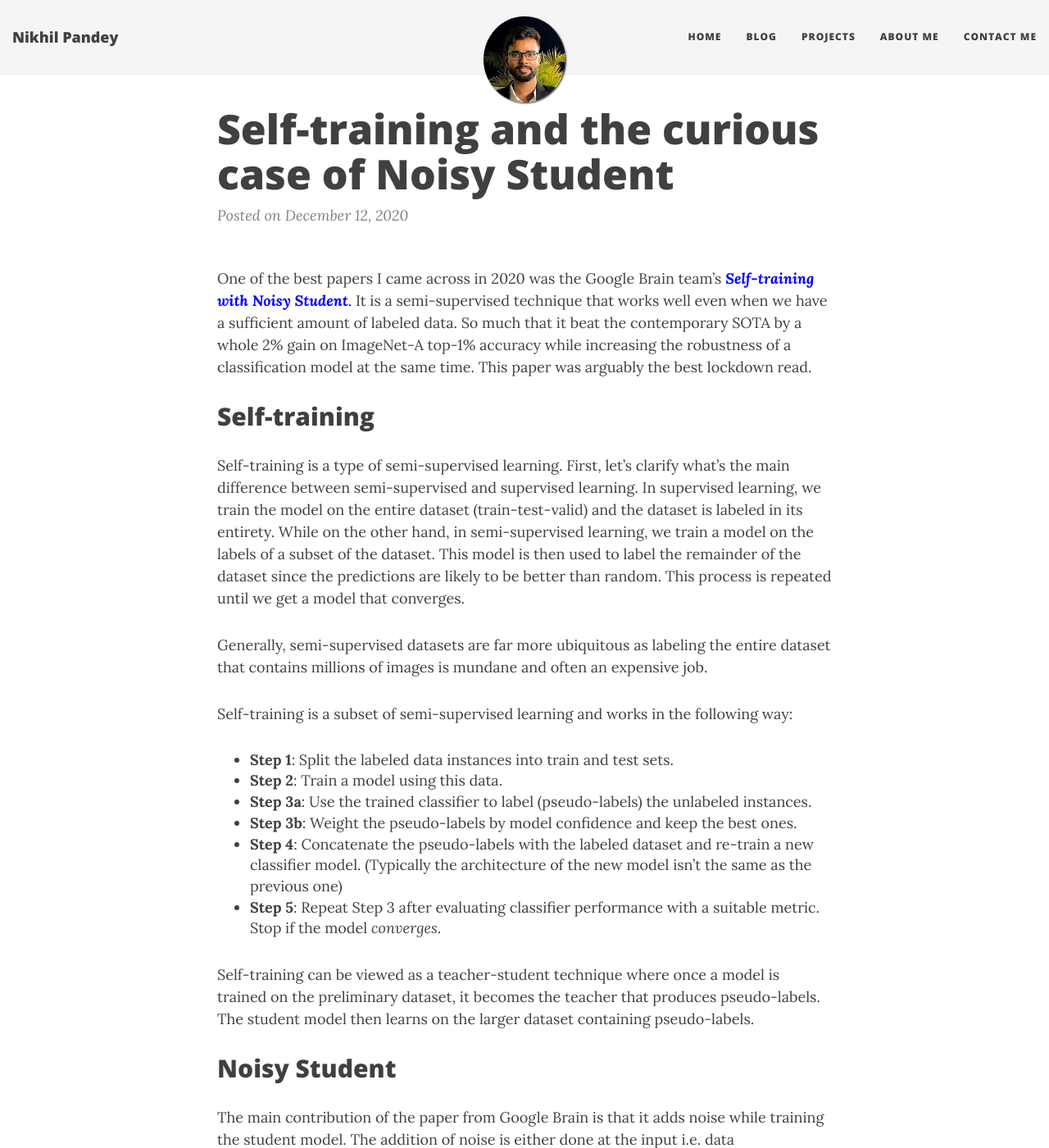
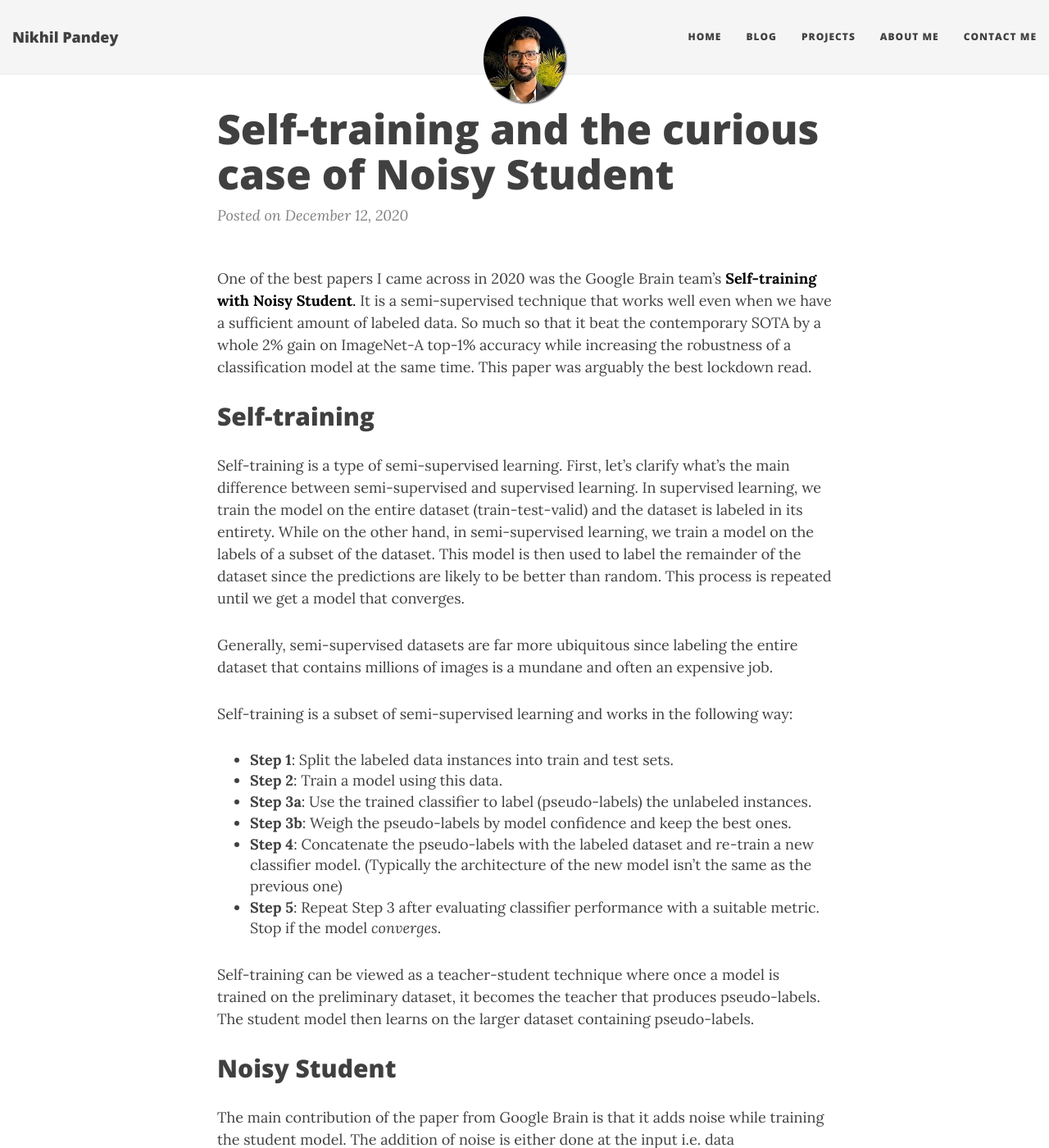
Before and after one commit to notenail/notenail.github.io, a Jekyll site: the page built from _posts/2020-12-12-noisy_student.md, in a window 1280 px wide and 1400 px high. Shown: the whole window at 82% size. Built offline with Jekyll 4.4.1, drawn with Linux system fonts in a browser that asks for light colours; nearby versions of some CDN libraries; comment, search, counter and statistics services are not loaded.

Commit message:
cosmetic changes

```diff
--- a/_posts/2020-12-12-noisy_student.md
+++ b/_posts/2020-12-12-noisy_student.md
@@ -8,19 +8,19 @@
 tags: [Blog, Self-training, Computer Vision, Noisy Student]
 ---
 
-One of the best papers I came across in 2020 was the Google Brain team’s <a href="https://arxiv.org/pdf/1911.04252.pdf" target="_blank" rel="noopener noreferrer" style="color:blue"> ***Self-training with Noisy Student***.</a> It is a semi-supervised technique that works well even when we have a sufficient amount of labeled data. So much that it beat the contemporary SOTA by a whole 2% gain on ImageNet-A top-1% accuracy while increasing the robustness of a classification model at the same time. This paper was arguably the best lockdown read.
+One of the best papers I came across in 2020 was the Google Brain team’s <a href="https://arxiv.org/pdf/1911.04252.pdf" target="_blank" rel="noopener noreferrer" style="color:black"> **Self-training with Noisy Student**.</a> It is a semi-supervised technique that works well even when we have a sufficient amount of labeled data. So much so that it beat the contemporary SOTA by a whole 2% gain on ImageNet-A top-1% accuracy while increasing the robustness of a classification model at the same time. This paper was arguably the best lockdown read.
 
 ## Self-training
 
 Self-training is a type of semi-supervised learning. First, let’s clarify what’s the main difference between semi-supervised and supervised learning. In supervised learning, we train the model on the entire dataset (train-test-valid) and the dataset is labeled in its entirety. While on the other hand, in semi-supervised learning, we train a model on the labels of a subset of the dataset. This model is then used to label the remainder of the dataset since the predictions are likely to be better than random. This process is repeated until we get a model that converges.
 
-Generally, semi-supervised datasets are far more ubiquitous as labeling the entire dataset that contains millions of images is mundane and often an expensive job.
+Generally, semi-supervised datasets are far more ubiquitous since labeling the entire dataset that contains millions of images is a mundane and often an expensive job.
 
 Self-training is a subset of semi-supervised learning and works in the following way:
 - **Step 1**: Split the labeled data instances into train and test sets.
 - **Step 2**: Train a model using this data.
 - **Step 3a**: Use the trained classifier to label (pseudo-labels) the unlabeled instances.
-- **Step 3b**: Weight the pseudo-labels by model confidence and keep the best ones.
+- **Step 3b**: Weigh the pseudo-labels by model confidence and keep the best ones.
 - **Step 4**:   Concatenate the pseudo-labels with the labeled dataset and re-train a new classifier model. (Typically the architecture of the new model isn’t the same as the previous one)
 - **Step 5**: Repeat Step 3 after evaluating classifier performance with a suitable metric. Stop if the model *converges*.
 
@@ -30,14 +30,14 @@
 ## Noisy Student
 
 The main contribution of the paper from Google Brain is that it adds noise while training the student model. The addition of noise is either done at the input i.e. data augmentation or the model level i.e. dropout and stochastic noise.
-Noise, when applied to the unlabeled data, ***enforces invariances in the decision function*** of the model. For example, data augmentation forces the student to ensure prediction consistency on the augmented version of images. The teacher labels clean and high-quality images while the student is required to reproduce these labels on a highly augmented version of the original images.
+Noise, when applied to the unlabeled data, **enforces invariances in the decision function** of the model. For example, data augmentation forces the student to ensure prediction consistency on the augmented version of images. The teacher labels clean and high-quality images while the student is required to reproduce these labels on a highly augmented version of the original images.
 
-When the noise is applied to the teacher model in the form of dropout and stochastic depth, ***the teacher model behaves as an ensemble model*** while producing pseudo-labels. Now the student, ***a single model***, has to master or even outclass ***an ensemble model***.
+When the noise is applied to the teacher model in the form of dropout and stochastic depth, **the teacher model behaves as an ensemble model** while producing pseudo-labels. Now the student, **a single model**, has to master or even outclass **an ensemble model**.
 
 
 Two things are important for the noisy student:
-- The architecture can be the same for both the teacher and the student but since the student is trained on a much bigger dataset, ***the model capacity of the student has to be greater than the teacher***.
-- ***The student works well on a balanced dataset*** i.e. the number of pseudo-labels in each class remains roughly the same. In my opinion, this could be idiosyncratic to the ImageNet dataset.
+- The architecture can be the same for both the teacher and the student but since the student is trained on a much bigger dataset, **the model capacity of the student has to be greater than the teacher**.
+- **The student works well on a balanced dataset** i.e. the number of pseudo-labels in each class remains roughly the same. In my opinion, this could be idiosyncratic to the ImageNet dataset.
 
 <img src="{{ site.url }}/img/projects/noisy_student/algo.png" width="100%" hight="100%">
 
```
